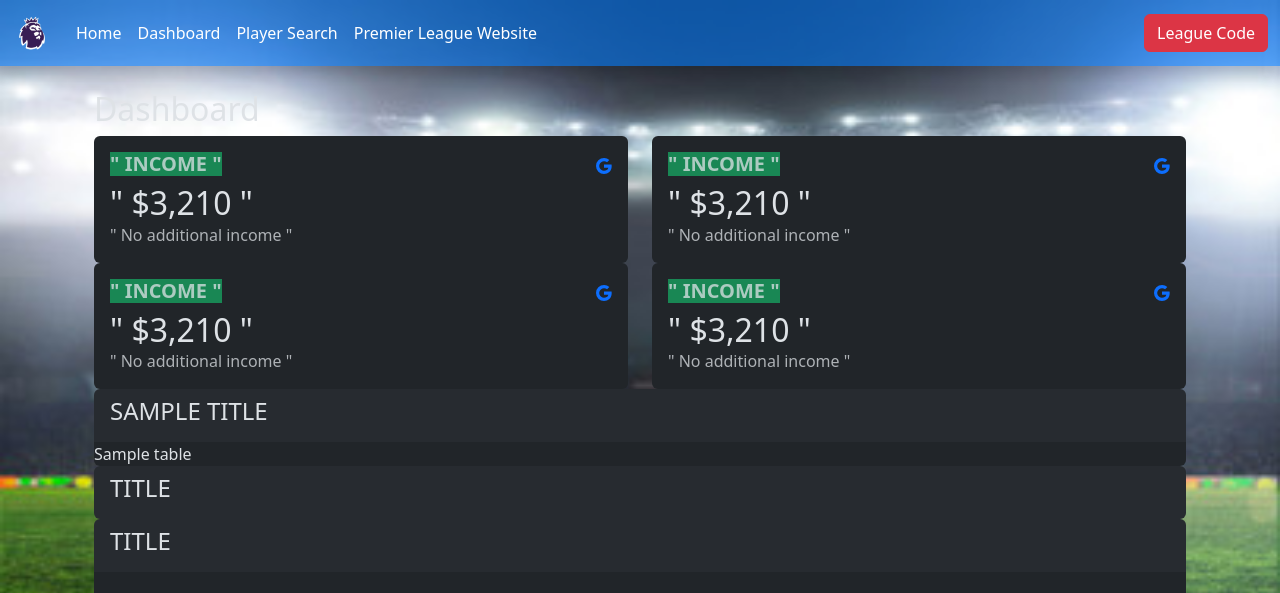
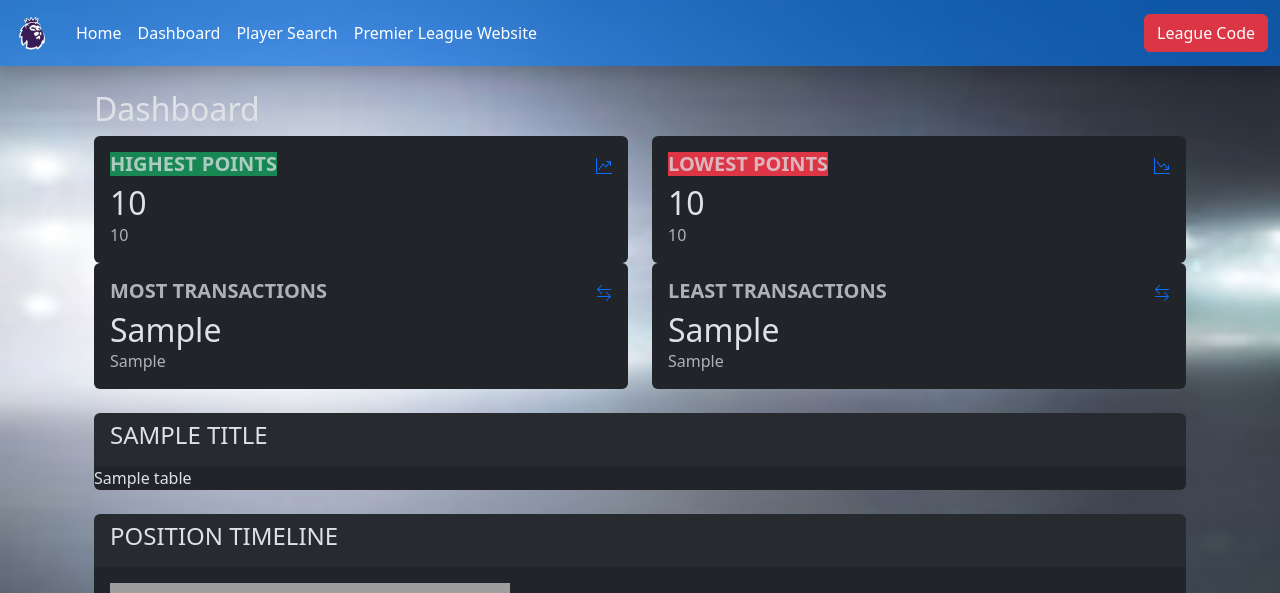
Before and after one commit to kevkevmcd/FPLDashboard, a Flask app: template templates/weekly.html in a window 1280 px wide. Shown: the top 593 px of the page. Run offline with Flask 3, Linux system fonts and the light colour scheme; the template is opened without the code that fills it: most values are stand-ins (such as "Sample title", 1, 10 or a date in 2020); grey boxes are pictures that could not be loaded.

Commit message:
A whooooooole lotta changes

```diff
--- a/app.py
+++ b/app.py
@@ -1,4 +1,4 @@
-from flask import Flask, flash, render_template, request, redirect, url_for
+from flask import Flask, flash, render_template, request, redirect, session, url_for
 from flask_caching import Cache
 from player_query import (
     get_player_info,
@@ -10,18 +10,20 @@ from player_query import (
 from util import(
     get_league_name,
     get_manager_name_without_comma,
-    get_league_team_names,
     get_upcoming_gameweek,
-    style_results
+    get_average_points,
+    get_highest_score,
+    get_lowest_score,
+    get_overall_highest_points,
+    get_overall_lowest_points
 )
 from league_dataframes import(
     combined_table,
-    point_differential,
     weekly_trades,
-    weekly_win_loss_points_cumsum,
     premier_league_fixtures,
     league_fixtures,
-    weekly_win_loss_points_for_table
+    weekly_win_loss_points_for_table,
+    get_largest_and_smallest_transactions
 )
 from squad_query import(
     get_manager_id,
@@ -31,7 +33,6 @@ from squad_query import(
 from trades import(
     net_points_trades,
     find_trades,
-    players_history
 )
 import os
 import pandas as pd
@@ -112,6 +113,9 @@ def home():
 @app.route("/weekly_dashboard")
 @cache.cached(timeout=1000)
 def weekly_dash():
+    highest_result = get_overall_highest_points()
+    lowest_result = get_overall_lowest_points()
+    largest_entry, smallest_entry = get_largest_and_smallest_transactions()
     return render_template(
         "weekly.html",
         tables=[
@@ -128,6 +132,14 @@ def weekly_dash():
             "Weekly Win/Loss",
             "Weekly Total Trades"
         ],
+        highest_points_team=highest_result["entry_name"],
+        highest_points=highest_result["highest_points"],
+        lowest_points_team=lowest_result["entry_name"],
+        lowest_points=lowest_result["lowest_points"],
+        largest_entry_team=largest_entry["Team"],
+        largest_entry_trades=largest_entry["Total Trades"],
+        smallest_entry_team=smallest_entry["Team"],
+        smallest_entry_trades=smallest_entry["Total Trades"]
     )
 
 @app.route("/transaction_history")
@@ -150,28 +162,33 @@ def transactions_dash():
         ],
     )
 
+# Player search form.
+@app.route('/player_search/', methods=['GET'])
+def player_search_form():
+    return render_template("player_search_form.html")
 
 # Player search dashboard.
-@app.route("/player_search", methods=["GET", "POST"])
+@app.route("/player_search/", methods=["POST"])
 def player_search():
-    # Initialize variables so that GET method has default values to pass to player_search.html
-    player_name = ""
-    player_info = ""
-    owner_info = ""
-    title = ""
-    classes = []
-    picture = ""
-    if request.method == "POST":
-        # If get_player_name fails, it will return an empty string (for now).
-        player_name = get_player_name(request.form["player_name"])
-        if player_name == "":
-            player_name = "Player not found"
-        else:
-            player_info = get_player_info(request.form["player_name"])
-            owner_info = get_owner_info(request.form["player_name"])
-            picture = get_picture(request.form["player_name"])
-            title = "Match History"
-            classes = ["table table-dark", "table-striped", "table-hover", "table-sm"]
+    input_player_name = get_player_name(request.form["player_name"])
+
+    if input_player_name:
+        # Redirect to the search results page with the player_name in the URL
+        return redirect(url_for("search_results", player_name=input_player_name))
+
+    # If player_name is not provided, render the initial search form template
+    return render_template("player_search_form.html")
+
+# Search results page.
+@app.route("/search_results/<string:player_name>", methods=["GET"])
+@cache.cached(timeout=1000)
+def search_results(player_name):
+    player_info = get_player_info(player_name)
+    owner_info = get_owner_info(player_name)
+    picture = get_picture(player_name)
+    title = "Match History"
+    classes = ["table", "table-dark", "table-striped", "table-hover", "table-sm"]
+
     return render_template(
         "player_search.html",
         player_name=player_name,
@@ -203,12 +220,18 @@ def manager_search(name):
     else:
         manager_name = get_manager_name_without_comma(manager_id)
         squad = get_squad_info(manager_id)
+        highest_score = get_highest_score(manager_id)
+        lowest_score = get_lowest_score(manager_id)
+        average_points = get_average_points(manager_id)
         title = "Team"
         classes = ["table table-dark", "table-striped", "table-hover", "table-sm"]
     return render_template(
         "manager_search.html",
         team_name=team_name,
         manager_name=manager_name,
+        highest_score=highest_score,
+        lowest_score=lowest_score,
+        average_points=average_points,
         squad=squad.to_html(
             classes=classes,
             justify="left",
--- a/squad_query.py
+++ b/squad_query.py
@@ -1,6 +1,5 @@
 import pandas as pd
 import util
-import requests
 
 def get_manager_id(manager_name):
     entries = util.get_league_entries()
--- a/templates/base.html
+++ b/templates/base.html
@@ -19,5 +19,6 @@
         {% endblock %}
     </div>
     <script src="https://cdn.jsdelivr.net/npm/bootstrap@5.3.1/dist/js/bootstrap.bundle.min.js" integrity="sha384-HwwvtgBNo3bZJJLYd8oVXjrBZt8cqVSpeBNS5n7C8IVInixGAoxmnlMuBnhbgrkm" crossorigin="anonymous"></script>
+    <script src="https://code.jquery.com/jquery-3.6.0.min.js" integrity="sha384-Gn5384xqQ1aoWXA+058RXPxPg6fy4IWvTNh0E263XmFcJlSAwiGgFAW/dAiS6JXm" crossorigin="anonymous"></script>
   </body>
 </html>
--- a/templates/navbar.html
+++ b/templates/navbar.html
@@ -26,7 +26,7 @@
             >
           </li>
           <li class="nav-item">
-            <a class="nav-link active" href="{{ url_for('player_search')}}"
+            <a class="nav-link active" href="{{ url_for('player_search', player_name=player_name) if player_name else url_for('player_search') }}"
               >Player Search</a
             >
           </li>
--- a/templates/weekly.html
+++ b/templates/weekly.html
@@ -14,20 +14,20 @@
                                     <div>
                                         <h5 class="d-flex align-items-center text-uppercase text-muted fw-semibold mb-2">
                                             <span class="legend-circle-sm bg-success">
-                                                " Income "
+                                                Highest Points
                                             </span>
                                         </h5>
                                         <h2 class="mb-0">
-                                            " $3,210 "
+                                            {{ highest_points }}
                                         </h2>
                                         <p class="fs-6 text-muted mb-0">
-                                            " No additional income "
+                                            {{ highest_points_team }}
                                         </p>
                                     </div>
                                     <span class="text-primary">
-                                        <svg xmlns="http://www.w3.org/2000/svg" width="16" height="16" fill="currentColor" class="bi bi-google" viewBox="0 0 16 16">
-                                            <path d="M15.545 6.558a9.42 9.42 0 0 1 .139 1.626c0 2.434-.87 4.492-2.384 5.885h.002C11.978 15.292 10.158 16 8 16A8 8 0 1 1 8 0a7.689 7.689 0 0 1 5.352 2.082l-2.284 2.284A4.347 4.347 0 0 0 8 3.166c-2.087 0-3.86 1.408-4.492 3.304a4.792 4.792 0 0 0 0 3.063h.003c.635 1.893 2.405 3.301 4.492 3.301 1.078 0 2.004-.276 2.722-.764h-.003a3.702 3.702 0 0 0 1.599-2.431H8v-3.08h7.545z"/>
-                                        </svg>
+                                        <svg xmlns="http://www.w3.org/2000/svg" width="16" height="16" fill="currentColor" class="bi bi-graph-up-arrow" viewBox="0 0 16 16">
+                                            <path fill-rule="evenodd" d="M0 0h1v15h15v1H0zm10 3.5a.5.5 0 0 1 .5-.5h4a.5.5 0 0 1 .5.5v4a.5.5 0 0 1-1 0V4.9l-3.613 4.417a.5.5 0 0 1-.74.037L7.06 6.767l-3.656 5.027a.5.5 0 0 1-.808-.588l4-5.5a.5.5 0 0 1 .758-.06l2.609 2.61L13.445 4H10.5a.5.5 0 0 1-.5-.5"/>
+                                          </svg>
                                     </span>
                                 </div>
                             </div>
@@ -41,21 +41,21 @@
                                 <div class="col d-flex justify-content-between">
                                     <div>
                                         <h5 class="d-flex align-items-center text-uppercase text-muted fw-semibold mb-2">
-                                            <span class="legend-circle-sm bg-success">
-                                                " Income "
+                                            <span class="legend-circle-sm bg-danger">
+                                                Lowest Points
                                             </span>
                                         </h5>
                                         <h2 class="mb-0">
-                                            " $3,210 "
+                                            {{ lowest_points }}
                                         </h2>
                                         <p class="fs-6 text-muted mb-0">
-                                            " No additional income "
+                                            {{ lowest_points_team }}
                                         </p>
                                     </div>
                                     <span class="text-primary">
-                                        <svg xmlns="http://www.w3.org/2000/svg" width="16" height="16" fill="currentColor" class="bi bi-google" viewBox="0 0 16 16">
-                                            <path d="M15.545 6.558a9.42 9.42 0 0 1 .139 1.626c0 2.434-.87 4.492-2.384 5.885h.002C11.978 15.292 10.158 16 8 16A8 8 0 1 1 8 0a7.689 7.689 0 0 1 5.352 2.082l-2.284 2.284A4.347 4.347 0 0 0 8 3.166c-2.087 0-3.86 1.408-4.492 3.304a4.792 4.792 0 0 0 0 3.063h.003c.635 1.893 2.405 3.301 4.492 3.301 1.078 0 2.004-.276 2.722-.764h-.003a3.702 3.702 0 0 0 1.599-2.431H8v-3.08h7.545z"/>
-                                        </svg>
+                                        <svg xmlns="http://www.w3.org/2000/svg" width="16" height="16" fill="currentColor" class="bi bi-graph-down-arrow" viewBox="0 0 16 16">
+                                            <path fill-rule="evenodd" d="M0 0h1v15h15v1H0zm10 11.5a.5.5 0 0 0 .5.5h4a.5.5 0 0 0 .5-.5v-4a.5.5 0 0 0-1 0v2.6l-3.613-4.417a.5.5 0 0 0-.74-.037L7.06 8.233 3.404 3.206a.5.5 0 0 0-.808.588l4 5.5a.5.5 0 0 0 .758.06l2.609-2.61L13.445 11H10.5a.5.5 0 0 0-.5.5"/>
+                                          </svg>
                                     </span>
                                 </div>
                             </div>
@@ -73,21 +73,21 @@
                                 <div class="col d-flex justify-content-between">
                                     <div>
                                         <h5 class="d-flex align-items-center text-uppercase text-muted fw-semibold mb-2">
-                                            <span class="legend-circle-sm bg-success">
-                                                " Income "
+                                            <span class="legend-circle-sm">
+                                                Most Transactions
                                             </span>
                                         </h5>
                                         <h2 class="mb-0">
-                                            " $3,210 "
+                                            {{ largest_entry_trades }}
                                         </h2>
                                         <p class="fs-6 text-muted mb-0">
-                                            " No additional income "
+                                            {{ largest_entry_team }}
                                         </p>
                                     </div>
                                     <span class="text-primary">
-                                        <svg xmlns="http://www.w3.org/2000/svg" width="16" height="16" fill="currentColor" class="bi bi-google" viewBox="0 0 16 16">
-                                            <path d="M15.545 6.558a9.42 9.42 0 0 1 .139 1.626c0 2.434-.87 4.492-2.384 5.885h.002C11.978 15.292 10.158 16 8 16A8 8 0 1 1 8 0a7.689 7.689 0 0 1 5.352 2.082l-2.284 2.284A4.347 4.347 0 0 0 8 3.166c-2.087 0-3.86 1.408-4.492 3.304a4.792 4.792 0 0 0 0 3.063h.003c.635 1.893 2.405 3.301 4.492 3.301 1.078 0 2.004-.276 2.722-.764h-.003a3.702 3.702 0 0 0 1.599-2.431H8v-3.08h7.545z"/>
-                                        </svg>
+                                        <svg xmlns="http://www.w3.org/2000/svg" width="16" height="16" fill="currentColor" class="bi bi-arrow-left-right" viewBox="0 0 16 16">
+                                            <path fill-rule="evenodd" d="M1 11.5a.5.5 0 0 0 .5.5h11.793l-3.147 3.146a.5.5 0 0 0 .708.708l4-4a.5.5 0 0 0 0-.708l-4-4a.5.5 0 0 0-.708.708L13.293 11H1.5a.5.5 0 0 0-.5.5m14-7a.5.5 0 0 1-.5.5H2.707l3.147 3.146a.5.5 0 1 1-.708.708l-4-4a.5.5 0 0 1 0-.708l4-4a.5.5 0 1 1 .708.708L2.707 4H14.5a.5.5 0 0 1 .5.5"/>
+                                          </svg>
                                     </span>
                                 </div>
                             </div>
@@ -101,21 +101,21 @@
                                 <div class="col d-flex justify-content-between">
                                     <div>
                                         <h5 class="d-flex align-items-center text-uppercase text-muted fw-semibold mb-2">
-                                            <span class="legend-circle-sm bg-success">
-                                                " Income "
+                                            <span class="legend-circle-sm">
+                                                Least Transactions
                                             </span>
                                         </h5>
                                         <h2 class="mb-0">
-                                            " $3,210 "
+                                            {{ smallest_entry_trades }}
                                         </h2>
                                         <p class="fs-6 text-muted mb-0">
-                                            " No additional income "
+                                            {{ smallest_entry_team }}
                                         </p>
                                     </div>
                                     <span class="text-primary">
-                                        <svg xmlns="http://www.w3.org/2000/svg" width="16" height="16" fill="currentColor" class="bi bi-google" viewBox="0 0 16 16">
-                                            <path d="M15.545 6.558a9.42 9.42 0 0 1 .139 1.626c0 2.434-.87 4.492-2.384 5.885h.002C11.978 15.292 10.158 16 8 16A8 8 0 1 1 8 0a7.689 7.689 0 0 1 5.352 2.082l-2.284 2.284A4.347 4.347 0 0 0 8 3.166c-2.087 0-3.86 1.408-4.492 3.304a4.792 4.792 0 0 0 0 3.063h.003c.635 1.893 2.405 3.301 4.492 3.301 1.078 0 2.004-.276 2.722-.764h-.003a3.702 3.702 0 0 0 1.599-2.431H8v-3.08h7.545z"/>
-                                        </svg>
+                                        <svg xmlns="http://www.w3.org/2000/svg" width="16" height="16" fill="currentColor" class="bi bi-arrow-left-right" viewBox="0 0 16 16">
+                                            <path fill-rule="evenodd" d="M1 11.5a.5.5 0 0 0 .5.5h11.793l-3.147 3.146a.5.5 0 0 0 .708.708l4-4a.5.5 0 0 0 0-.708l-4-4a.5.5 0 0 0-.708.708L13.293 11H1.5a.5.5 0 0 0-.5.5m14-7a.5.5 0 0 1-.5.5H2.707l3.147 3.146a.5.5 0 1 1-.708.708l-4-4a.5.5 0 0 1 0-.708l4-4a.5.5 0 1 1 .708.708L2.707 4H14.5a.5.5 0 0 1 .5.5"/>
+                                          </svg>
                                     </span>
                                 </div>
                             </div>
@@ -125,6 +125,7 @@
             </div>
         </div>
     </div>
+    <br>
     <div class="row">
         <div class="col">
             <div class="card border-0 flex-fill w-100">
@@ -141,28 +142,35 @@
             </div>
         </div>
     </div>
+    <br>
     <div class="row">
+        <div class="col-xxl-7 d-flex">
+            <div class="card border-0 flex-fill w-100">
+                <div class="card-header border-0 card-header-space-between">
+                    <h2 class="card-header-title h4 text-uppercase">Position Timeline</h2>
+                </div>
+                <div class="card-body d-flex flex-column">
+                    <a href="https://www.dropbox.com/scl/fi/fqpp12aveat9woth45rdy/position.png?rlkey=npusy3q27zwk4hx7hzt3rw4id&raw=1" data-toggle="lightbox" data-gallery="gallery1">
+                        <img type="image/png" src="https://www.dropbox.com/scl/fi/fqpp12aveat9woth45rdy/position.png?rlkey=npusy3q27zwk4hx7hzt3rw4id&raw=1" alt="Position Timeline" class="img-fluid">
+                    </a>
+                </div>
+            </div>
+        </div>
+        <br>
         <div class="col-xxl-5 d-flex">
             <div class="card border-0 flex-fill w-100">
                 <div class="card-header border-0 card-header-space-between">
-                    <h2 class="card-header-title h4 text-uppercase">Title</h2>
-                </div>
-                <div class="table-responsive">
-                    <table></table>
-                </div>
-            </div>
-        </div>
-        <div class="col-xxl-7 d-flex">
-            <div class="card border-0 flex-fill w-100">
-                <div class="card-header border-0 card-header-space-between">
-                    <h2 class="card-header-title h4 text-uppercase">Title</h2>
+                    <h2 class="card-header-title h4 text-uppercase">Points Timeline</h2>
                 </div>
                 <div class="card-body d-flex flex-column">
-
+                    <a href="https://www.dropbox.com/scl/fi/mczeithg7yqvg2gkgl94v/points.png?rlkey=erqorueo3x8or41jms6twpclc&raw=1" data-toggle="lightbox" data-gallery="gallery1">
+                        <img type="image/png" src="https://www.dropbox.com/scl/fi/mczeithg7yqvg2gkgl94v/points.png?rlkey=erqorueo3x8or41jms6twpclc&raw=1" alt="Points Timeline" class="img-fluid">
+                    </a>
                 </div>
             </div>
         </div>
     </div>
+    <br>
     <div class="row">
         <div class="col">
             <div class="card border-0 flex-fill w-100">
```
Also changed, not shown: league_dataframes.py (+11 -0 lines), player_query.py (+89 -65 lines), templates/home.html (+10 -10 lines), templates/manager_search.html (+26 -5 lines), templates/player_search.html (+4 -19 lines), templates/player_search_form.html (added, +29 -0 lines), util.py (+97 -1 lines).
